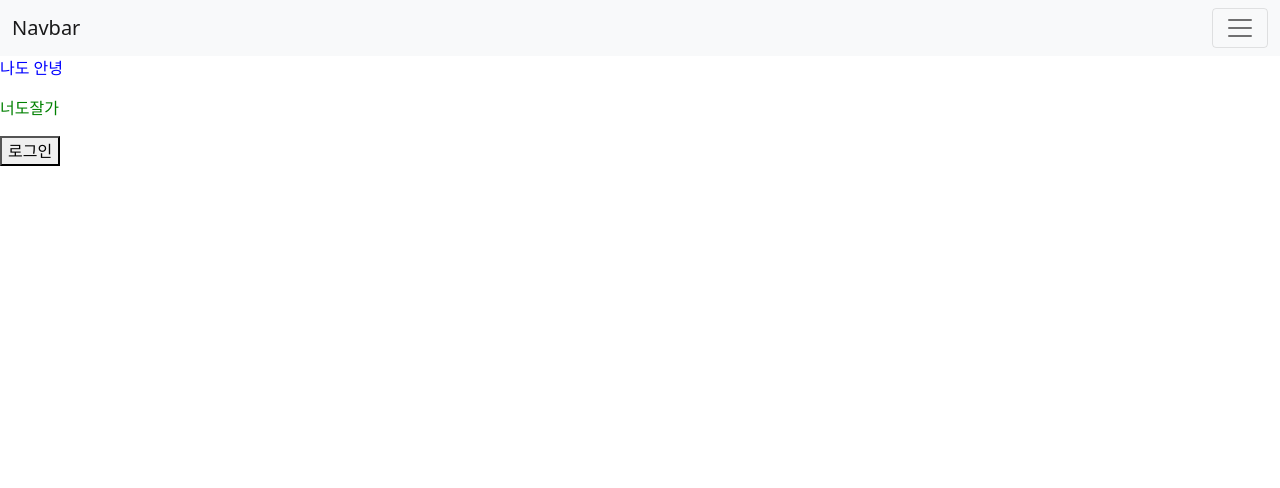
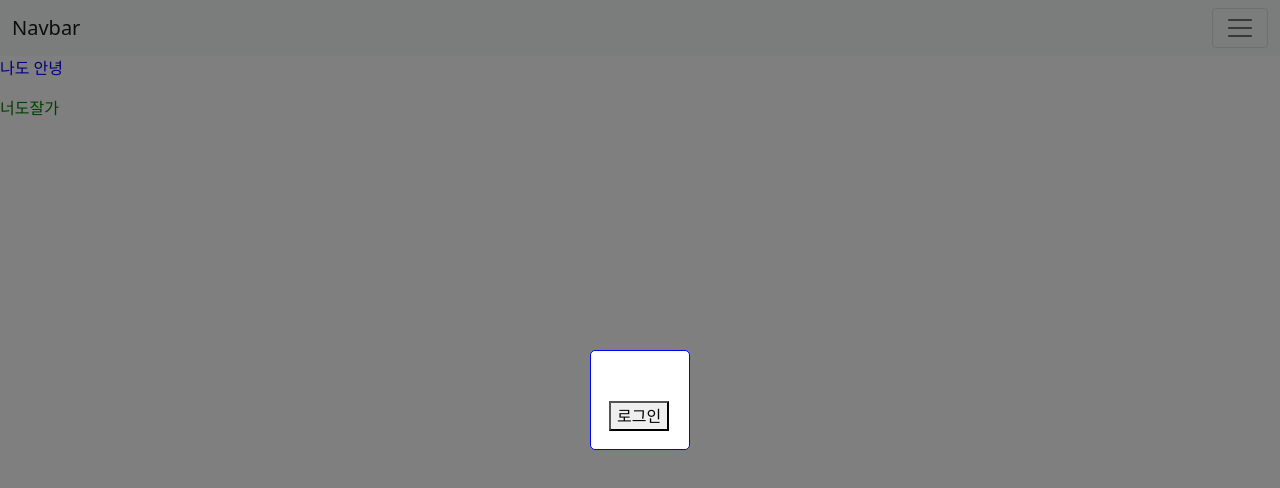
Before and after one commit to seongjin77/my_project, a plain HTML site: page 코딩애플/ClassList jQuery.html in a window 1280 px wide. Drawn offline with nearby package versions, Linux system fonts and the light colour scheme.

Commit message:
모달창 연습중

```diff
--- a/코딩애플/ClassList jQuery.html
+++ b/코딩애플/ClassList jQuery.html
@@ -35,9 +35,11 @@
       <p class="hello">안녕</p>
       <p class="bye">잘가</p>
 
-      <button class="btn-1">로그인</button>
+      <div class="bgc"></div>
+      <div class="alertbox">
+        <button class="btn-1">로그인</button>
+      </div>
 
-      <div class="bgc"></div>
 
       <script>
 
--- a/코딩애플/class.css
+++ b/코딩애플/class.css
@@ -6,11 +6,30 @@
 .show {
     display:block;
 }
+.btn-1{
+
+}
+
+.alertbox{
+    position: absolute;
+    width: 100px;
+    height: 100px;
+    background-color: white;
+    left: 50%;
+    top: 50%;
+    transform: translate(-50%, -50%);
+    border: 1px solid blue;
+    border-radius: 5px;
+    padding: 50px 0 0 18px;
+
+}
+
 .bgc {
     position:absolute;
     width: 100%;
     height: 100%;
     top:0;
-    color: black;
+    background-color: black;
+    opacity: 0.5;
 
 }
```
